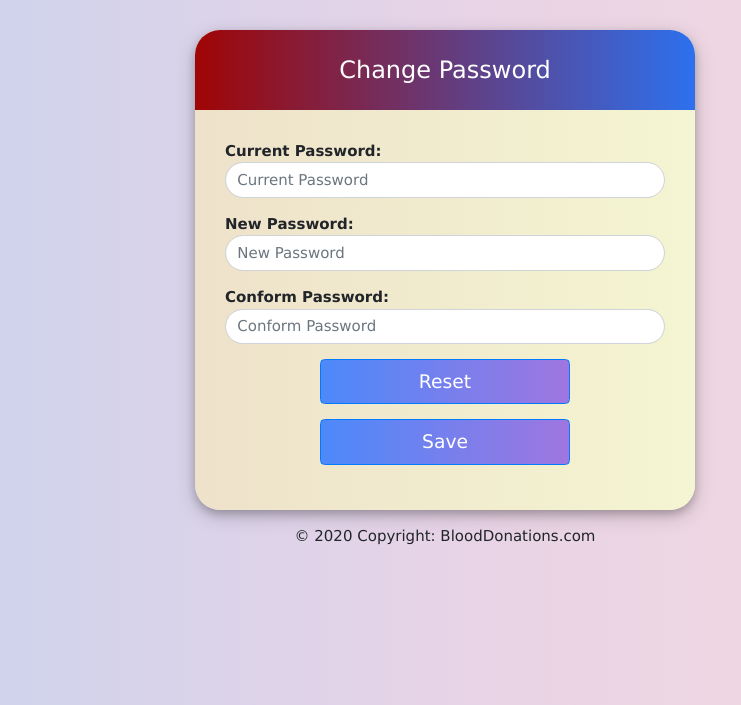
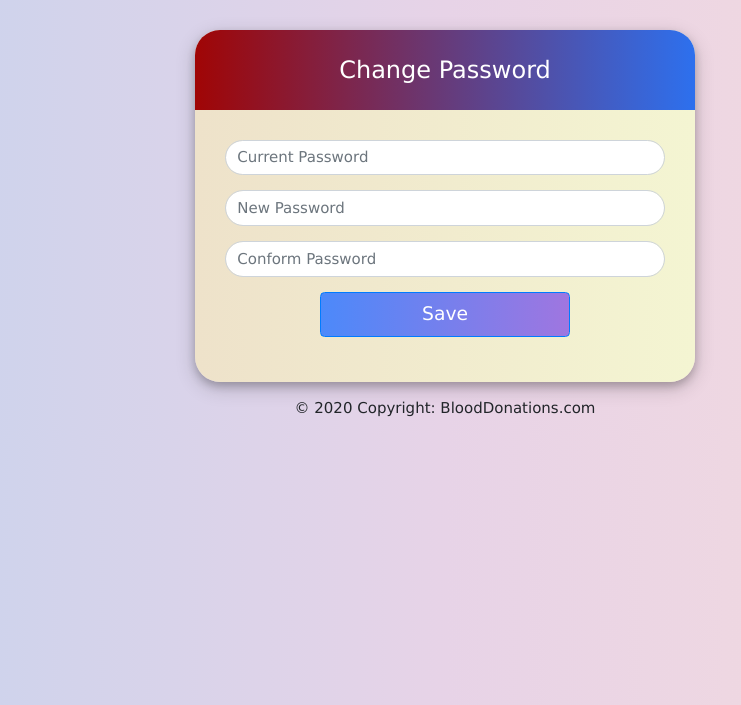
Before and after one commit to DanielSamsonraj/Drops_of_life, a Django app: page /changepassword in a window 1280 px wide. Shown: the part 53-758 px from the top of the page, without its empty margins (195-936 px from the left). Run offline with Django 3.2, Linux system fonts and the light colour scheme; a user stored in the database is signed in; some libraries are stand-ins or nearby versions.

Commit message:
Small changes

```diff
--- a/bloodDonation/templates/files/changepassword.html
+++ b/bloodDonation/templates/files/changepassword.html
@@ -97,20 +97,13 @@
             <form role="form" action="/changepassword" method="post" role="form" class="form-design my-form">
                 {% csrf_token %}
                 <div class="form-group" style="border-radius: 50%;">
-                    <strong>Current Password: </strong>
                     <input type="password" name="currentpassword" placeholder="Current Password" class="form-control" required style="border-radius:25px;">
                 </div>
                 <div class="form-group">
-                    <strong>New Password: </strong>
                     <input type="password" name="newpassword" placeholder="New Password" class="form-control" required style="border-radius:25px;">
                 </div>
                 <div class="form-group">
-                    <strong>Conform Password: </strong>
                     <input type="password" name="conformpassword" placeholder="Conform Password" class="form-control" required style="border-radius:25px;">
-                </div>
-                <div class="form-group md-form">
-                    <button class="btn btn-lg btn-primary btn-block" style="background:-webkit-linear-gradient(left,#4c89fa,#9f76e0);
-                            max-width: 250px;margin: auto;" type="submit">Reset</button>
                 </div>
                 <div class="form-group md-form">
                     <button class="btn btn-lg btn-primary btn-block" style="background:-webkit-linear-gradient(left,#4c89fa,#9f76e0);
```
